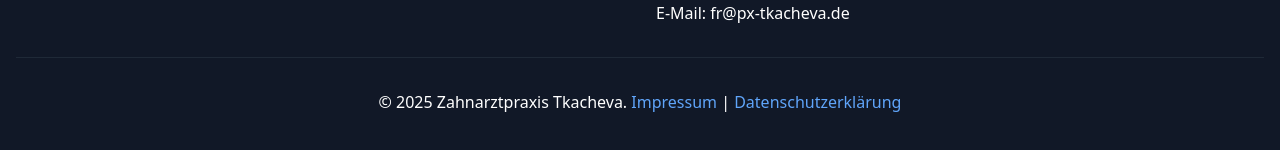
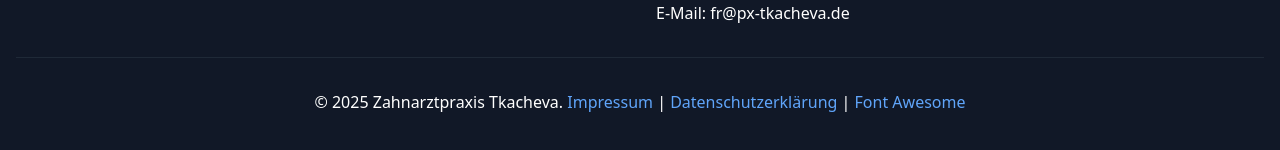
Before and after one commit to prj2032oleg/pxTkachevaAI, a plain HTML site: page index.html in a window 1280 px wide. Shown: the part 4279-4429 px from the top of the page. Drawn offline with nearby package versions, Linux system fonts and the light colour scheme.

Commit message:
EXZP-25 + fonts

```diff
--- a/index.html
+++ b/index.html
@@ -383,7 +383,7 @@
                 </div>
             </div>
             <div class="mt-8 pt-8 border-t border-gray-800 text-center">
-                <p>&copy; 2025 Zahnarztpraxis Tkacheva. <a href="impressum.html" class="text-blue-400 hover:text-blue-300" x-text="lang === 'de' ? 'Impressum' : 'Выходные данные'"></a> | <a href="datenschutz.html" class="text-blue-400 hover:text-blue-300" x-text="lang === 'de' ? 'Datenschutzerklärung' : 'Политика конфиденциальности'"></a></p>
+                <p>&copy; 2025 Zahnarztpraxis Tkacheva. <a href="impressum.html" class="text-blue-400 hover:text-blue-300" x-text="lang === 'de' ? 'Impressum' : 'Выходные данные'"></a> | <a href="datenschutz.html" class="text-blue-400 hover:text-blue-300" x-text="lang === 'de' ? 'Datenschutzerklärung' : 'Политика конфиденциальности'"></a> | <a href="https://fontawesome.com/license/free" class="text-blue-400 hover:text-blue-300" x-text="lang === 'de' ? 'Font Awesome' : 'Font Awesome'"></a></p>
             </div>
         </div>
     </footer>
```
Also changed, not shown: datenschutz.html (+1 -1 lines), impressum.html (+1 -1 lines).
